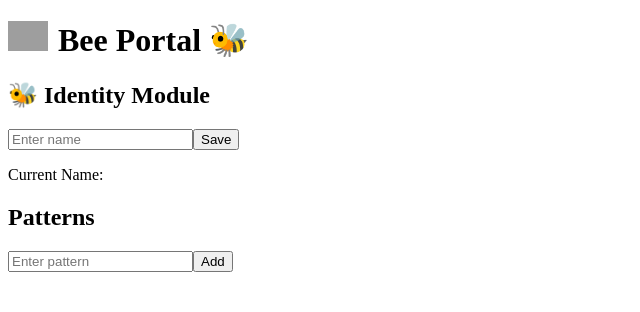
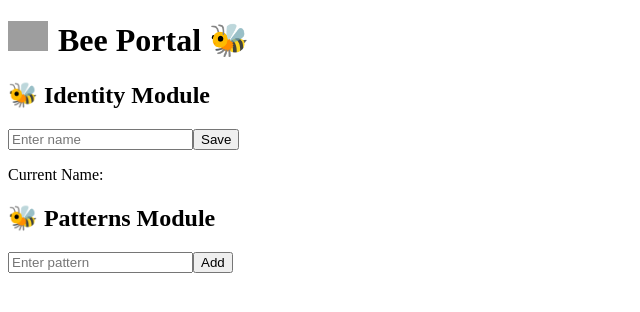
Before and after one commit to maxandbe1/Be-portal, a React (Vite) app: page / in a window 1280 px wide. Shown: the top 312 px of the page, without its empty margins (0-640 px from the left). Built offline with nearby package versions, Linux system fonts and the light colour scheme; grey boxes are pictures that could not be loaded.

Commit message:
Update Patterns.jsx

```diff
--- a/src/pages/Patterns.jsx
+++ b/src/pages/Patterns.jsx
@@ -6,7 +6,8 @@ export default function Patterns() {
 
   return (
     <div>
-      <h2>Patterns</h2>
+      <h2>🐝 Patterns Module</h2>
+
       <input
         value={pattern}
         onChange={e => setPattern(e.target.value)}
```
